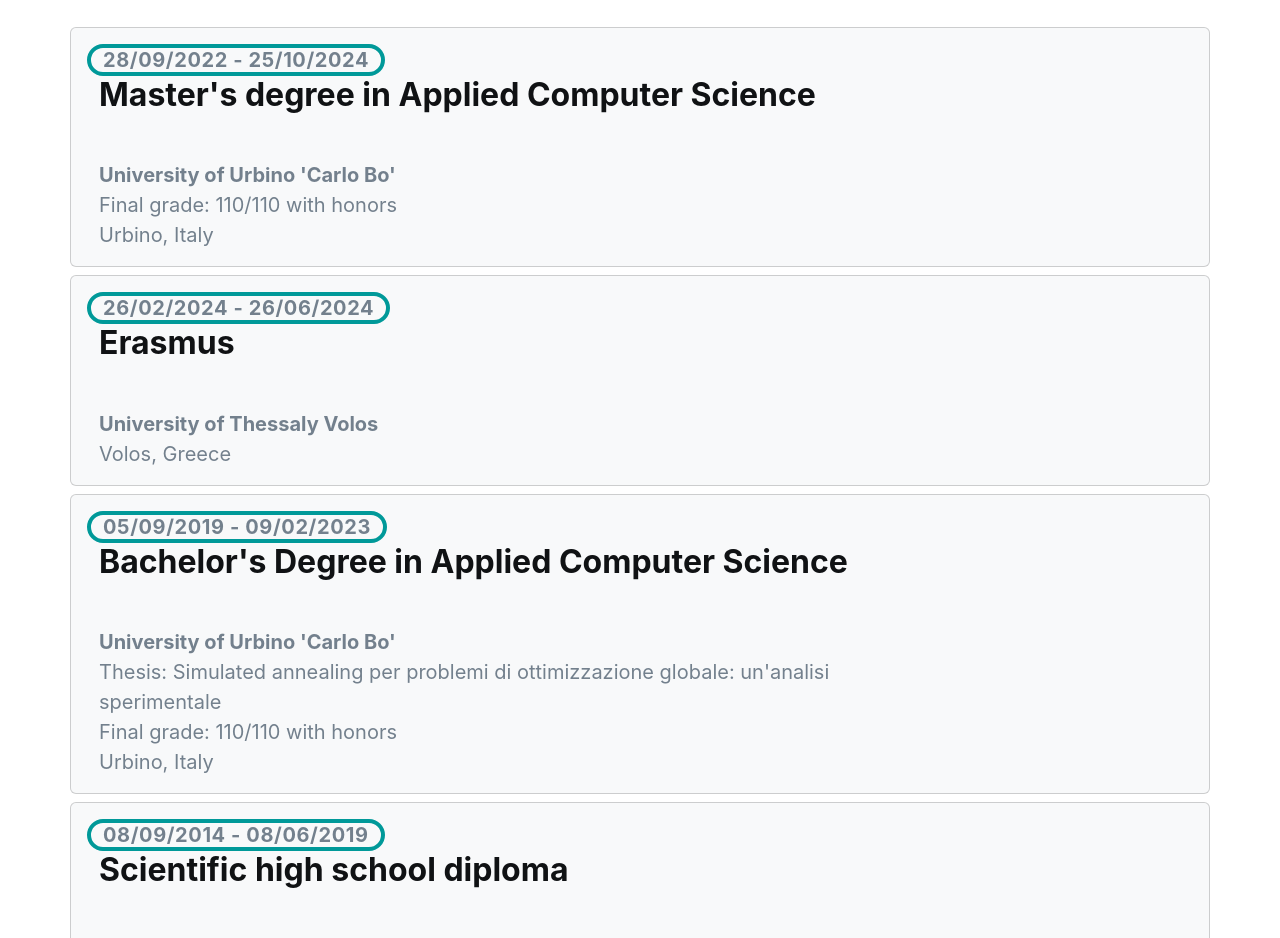
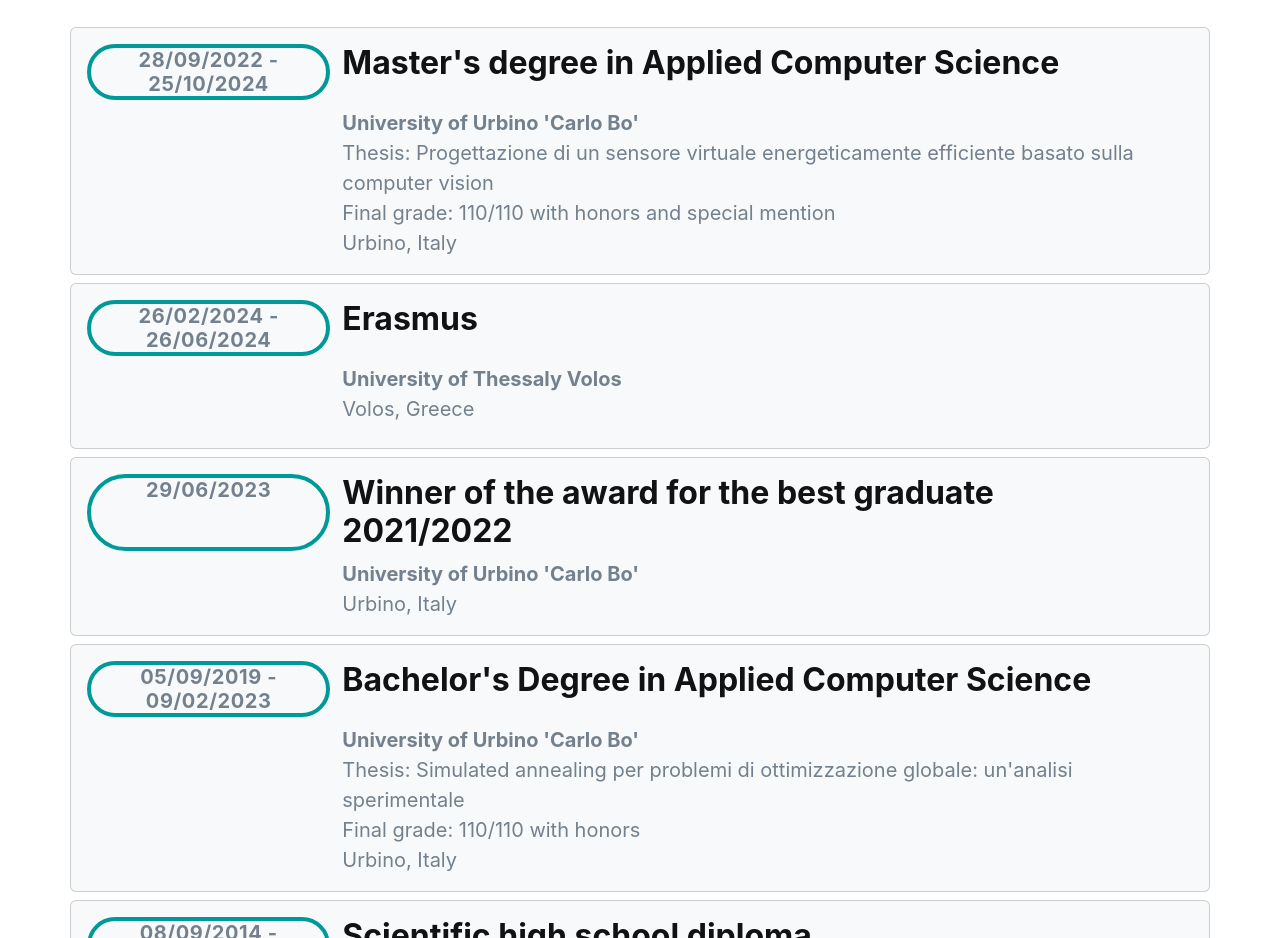
Before and after one commit to GiacomoDiFa/PortfolioGDF, a React (Create React App) app: page /PortfolioGDF/resume in a window 1280 px wide. Shown: the part 1160-2098 px from the top of the page. Built offline with nearby package versions, Linux system fonts and the light colour scheme; the HTML template or start-up script is replaced by a standard one.

Commit message:
Fixed indentation duration

```diff
--- a/src/assets/studies.json
+++ b/src/assets/studies.json
@@ -3,9 +3,9 @@
         {
             "title": "Master's degree in Applied Computer Science",
             "istitute": "University of Urbino 'Carlo Bo'",
-            "thesis": "",
+            "thesis": "Progettazione di un sensore virtuale energeticamente efficiente basato sulla computer vision",
             "location": "Urbino, Italy",
-            "finalgrade": "110/110 with honors",
+            "finalgrade": "110/110 with honors and special mention",
             "duration": "28/09/2022 - 25/10/2024"
         },
         {
@@ -13,6 +13,12 @@
             "istitute": "University of Thessaly Volos",
             "location": "Volos, Greece",
             "duration": "26/02/2024 - 26/06/2024"
+        },
+        {
+            "title":"Winner of the award for the best graduate 2021/2022",
+            "istitute":"University of Urbino 'Carlo Bo'",
+            "location":"Urbino, Italy",
+            "duration":"29/06/2023"
         },
         {
             "title": "Bachelor's Degree in Applied Computer Science",
--- a/src/components/CardStudie.js
+++ b/src/components/CardStudie.js
@@ -54,13 +54,27 @@
           <Col>
             <Card.Title style={titleStyle}>
               <Row>
-                <Col md='3' style={{ borderColor: "#009999", borderWidth: "4px", borderStyle: "solid", fontSize: isMobile ? '20px' : '20px', color: '#73808d', textAlign: "center", lineHeight: "auto", height: "auto", letterSpacing: "0.6px", boxShadow: "none", borderRadius: "40px", width: "auto" }}>{duration}</Col>
+                <Col md='3' style={{ borderColor: "#009999", borderWidth: "4px", borderStyle: "solid", fontSize: isMobile ? '20px' : '20px', color: '#73808d', textAlign: "center", lineHeight: "auto", height: "auto", letterSpacing: "0.6px", boxShadow: "none", borderRadius: "40px", width: isMobile? "auto" : "22%" }}>{duration}</Col>
                 <Col md='9' style={{ textAlign: "start" }}>{title}</Col>
               </Row>
             </Card.Title>
             <Card.Text>
               <Row>
-                {!isMobile && <Col md='3' style={{ borderWidth: "4px", borderStyle: "solid", backgroundColor: "red", fontSize: isMobile ? '20px' : '20px', color: '#73808D', textAlign: "center", lineHeight: "auto", height: "auto", letterSpacing: "0.6px", boxShadow: "none", borderRadius: "40px", width: "auto", visibility: "hidden", fontWeight: "bold" }}>{duration}</Col>}
+                {!isMobile && <Col md='3' style={{
+                   borderWidth: "4px",
+                    borderStyle: "solid",
+                    backgroundColor: "red",
+                     fontSize: isMobile ? '20px' : '20px',
+                      color: '#73808D',
+                      textAlign: "center",
+                      lineHeight: "auto",
+                       height: "auto",
+                        letterSpacing: "0.6px",
+                        boxShadow: "none",
+                        borderRadius: "40px",
+                       width: isMobile? "auto" : "22%",
+                        visibility: "hidden",
+                        fontWeight: "bold" }}>{duration}</Col>}
                 <Col md='9'>
                   {istitute && <div style={textUniversityStyle}>{istitute}</div>}
                   {thesis && <div style={textStyle}>Thesis: {thesis}</div>}
```
Also changed, not shown: 1 other file (tests, documents, lock files or other folders).
